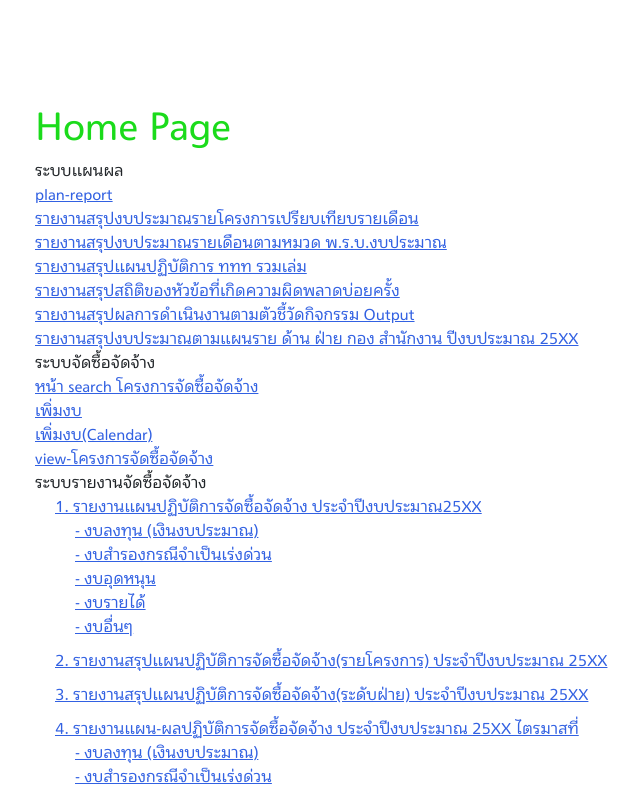
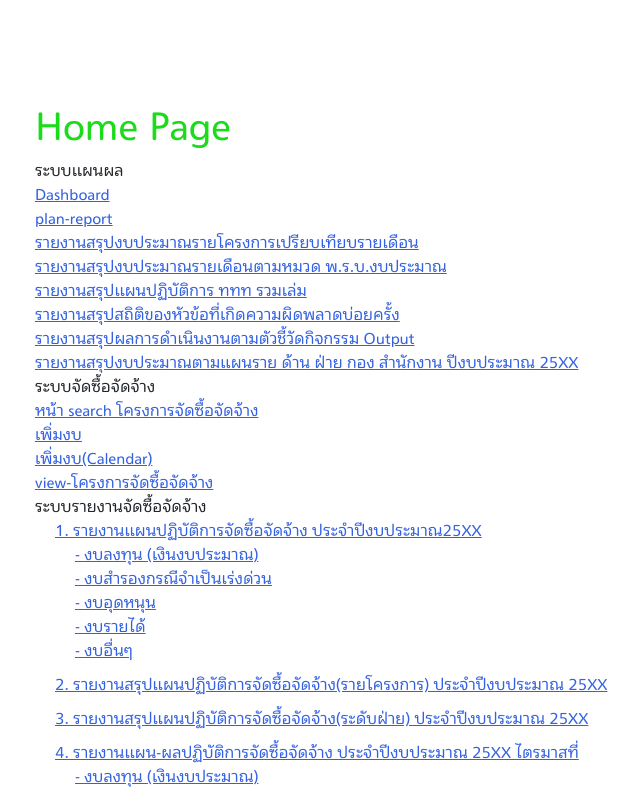
Before and after one commit to Aphichit-Anthapanya/tat-report-deploy, a Next.js app: page / in a window 1280 px wide. Shown: the top 789 px of the page, without its empty margins (297-937 px from the left). Built offline with nearby package versions, Linux system fonts and the light colour scheme; no server answers.

Commit message:
update main page

```diff
--- a/src/app/page.tsx
+++ b/src/app/page.tsx
@@ -10,6 +10,7 @@ export default function Home() {
       {/* and also work with module.scss (page.module.scss) */}
       <h1 className={styles["custom-text-green"]}>Home Page</h1>
       <>ระบบแผนผล</>
+      <Link href="/dashboard-v2">Dashboard</Link>
       <Link href="/plan-report">plan-report</Link>
       <Link href="/plan-report/cpwm">รายงานสรุปงบประมาณรายโครงการเปรียบเทียบรายเดือน</Link>
       <Link href="/plan-report/group">รายงานสรุปงบประมาณรายเดือนตามหมวด พ.ร.บ.งบประมาณ</Link>
```
